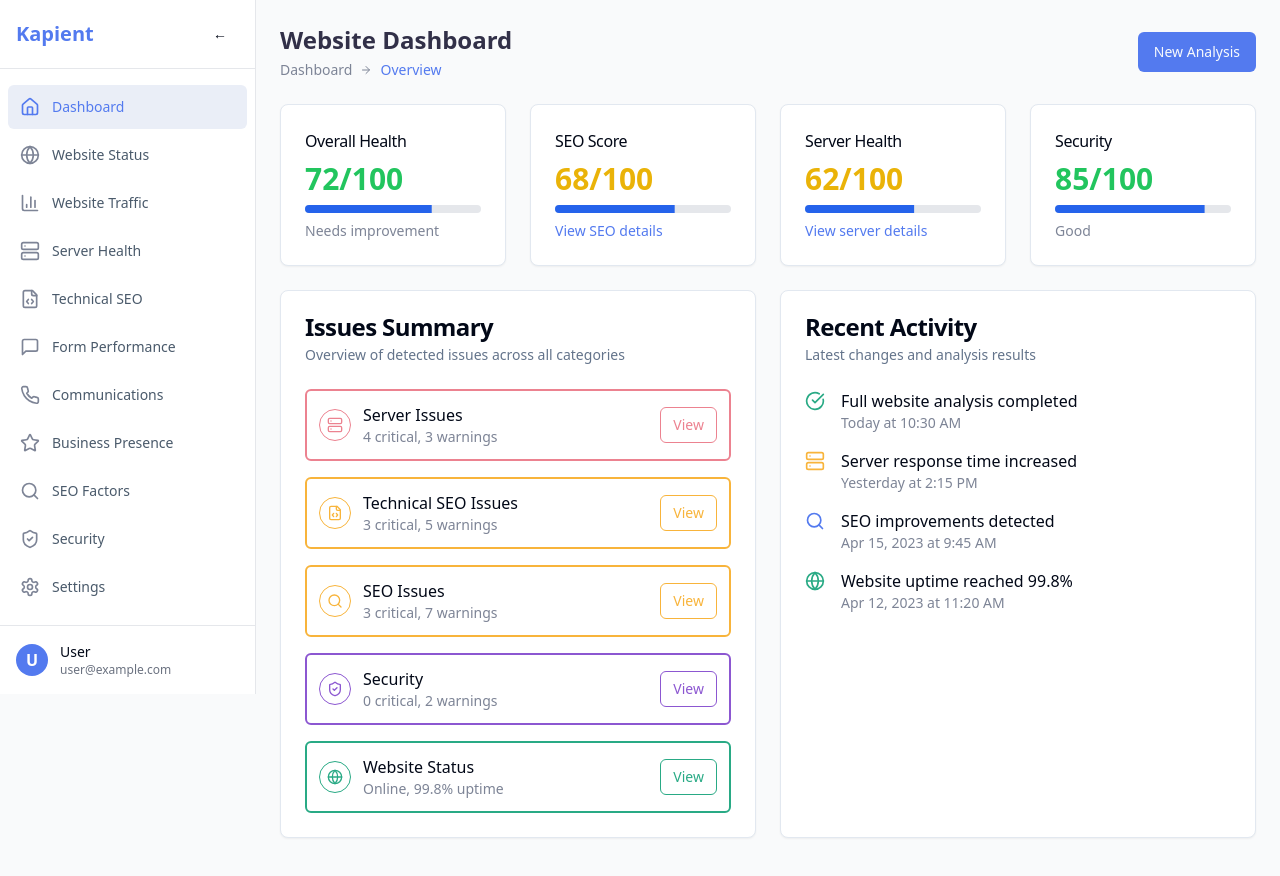
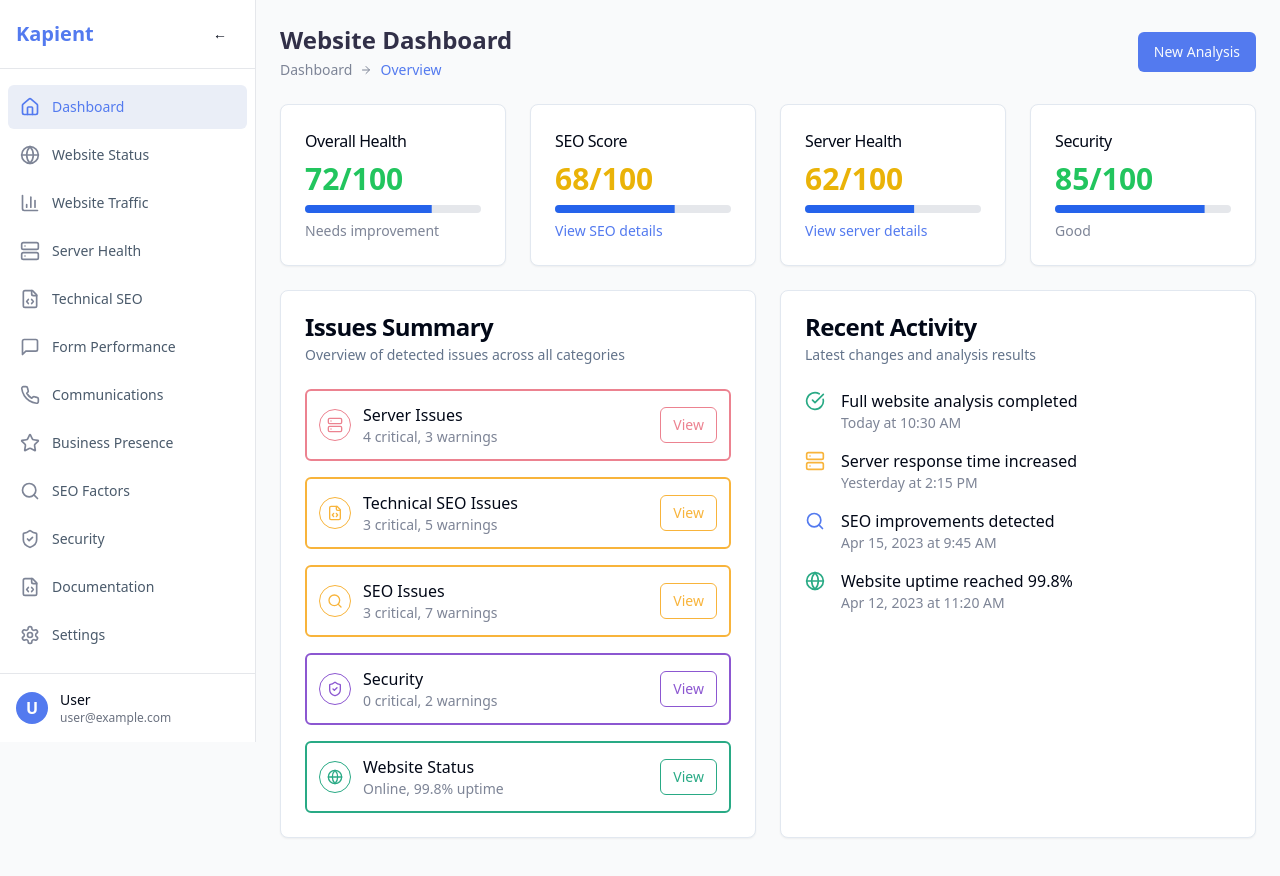
Before and after one commit to alphisol/v0-Kapient, a Next.js app: page / in a window 1280 px wide. Shown: the top 876 px of the page. Built offline with nearby package versions, Linux system fonts and the light colour scheme.

Commit message:
feat: add documentation link to sidebar navigation
Add direct link to /documentation/data-sources in menuItems.

Co-authored-by: null <209565169+alphisol@users.noreply.github.com>

```diff
--- a/components/sidebar.tsx
+++ b/components/sidebar.tsx
@@ -25,7 +25,7 @@ export function Sidebar() {
   const [collapsed, setCollapsed] = useState(false)
   const pathname = usePathname()
 
-  // Update the menuItems array to include the new technical SEO page and remove Technical Issues
+  // Update the menuItems array to include a documentation link
   const menuItems = [
     { icon: Home, label: "Dashboard", href: "/" },
     { icon: Globe, label: "Website Status", href: "/website-status" },
@@ -37,6 +37,7 @@ export function Sidebar() {
     { icon: Star, label: "Business Presence", href: "/business-presence" },
     { icon: Search, label: "SEO Factors", href: "/seo-factors" },
     { icon: ShieldCheck, label: "Security", href: "/security" },
+    { icon: FileCode, label: "Documentation", href: "/documentation/data-sources" },
     { icon: Settings, label: "Settings", href: "/settings" },
   ]
 
```
